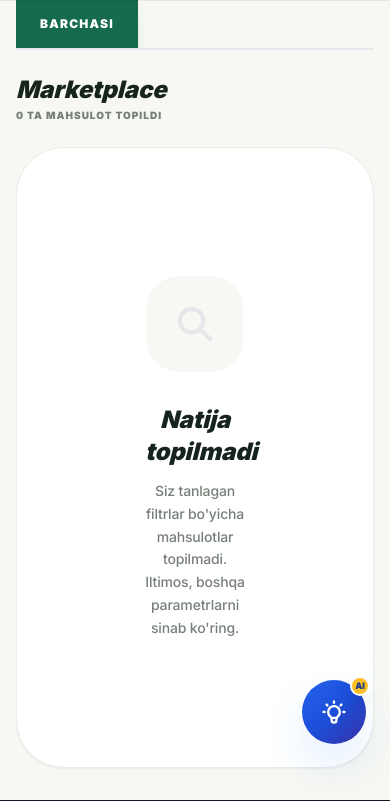
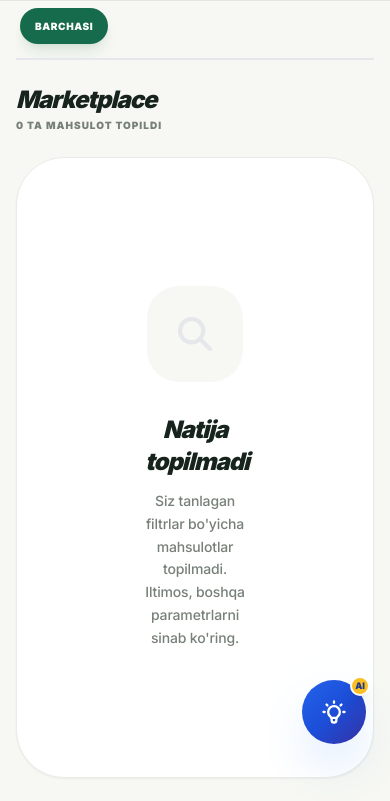
Before and after one commit to ilkhmovic/stroy-market, a Django app: page / in a window 390 px wide; the page is wider, and only the part inside the window is pictured. Shown: the part 76-877 px from the top of that part. Run offline with Django 5.2, Linux system fonts and the light colour scheme; data that the repository does not hold is empty; some libraries are stand-ins or nearby versions.

Commit message:
Polish marketplace category navigation and product browsing styles

```diff
--- a/main/templates/main/marketplace.html
+++ b/main/templates/main/marketplace.html
@@ -194,6 +194,27 @@
         -ms-overflow-style: none;
         scrollbar-width: none;
     }
+
+    /* Marketplace polish: editorial category strip, calmer cards, better mobile rhythm */
+    #category-scroll { padding:8px 4px 14px; gap:8px!important; border:0!important; }
+    #category-scroll a { border-radius:999px!important; padding:12px 20px!important; letter-spacing:.06em!important; }
+    #category-scroll a:not(.bg-blue-600) { background:#fff!important; border:1px solid #e6ebe4!important; color:#59645c!important; }
+    #category-scroll a:not(.bg-blue-600):hover { background:#edf4ec!important; border-color:#cbdaca!important; }
+    #filter-form > div { border-radius:20px!important; box-shadow:0 8px 28px -24px rgba(23,35,29,.35)!important; }
+    #filter-form h3 { letter-spacing:.08em; }
+    .custom-scrollbar::-webkit-scrollbar-thumb { background:#dce4d9!important; }
+    .custom-scrollbar::-webkit-scrollbar-thumb:hover { background:#aebfac!important; }
+    /* Product grid cards are kept compatible with existing Django template logic */
+    .group\/product, .product-card { transition:transform .25s ease,box-shadow .25s ease; }
+    .group\/product:hover, .product-card:hover { transform:translateY(-4px); }
+    .bg-white.rounded-\\[2rem\\], .bg-white.rounded-\\[2\\.5rem\\], .bg-white.rounded-\\[3rem\\] { border:1px solid #e9ede6; box-shadow:0 10px 32px -25px rgba(23,35,29,.3); }
+    .text-2xl.font-black { letter-spacing:-.045em!important; }
+    @media(max-width:640px) {
+      #category-scroll a { padding:10px 15px!important; font-size:10px!important; }
+      .bg-white.rounded-\\[3rem\\].p-32 { padding:3rem 1.5rem!important; }
+      #filter-form { position:static!important; }
+    }
+
 </style>
 
 <script>
```
